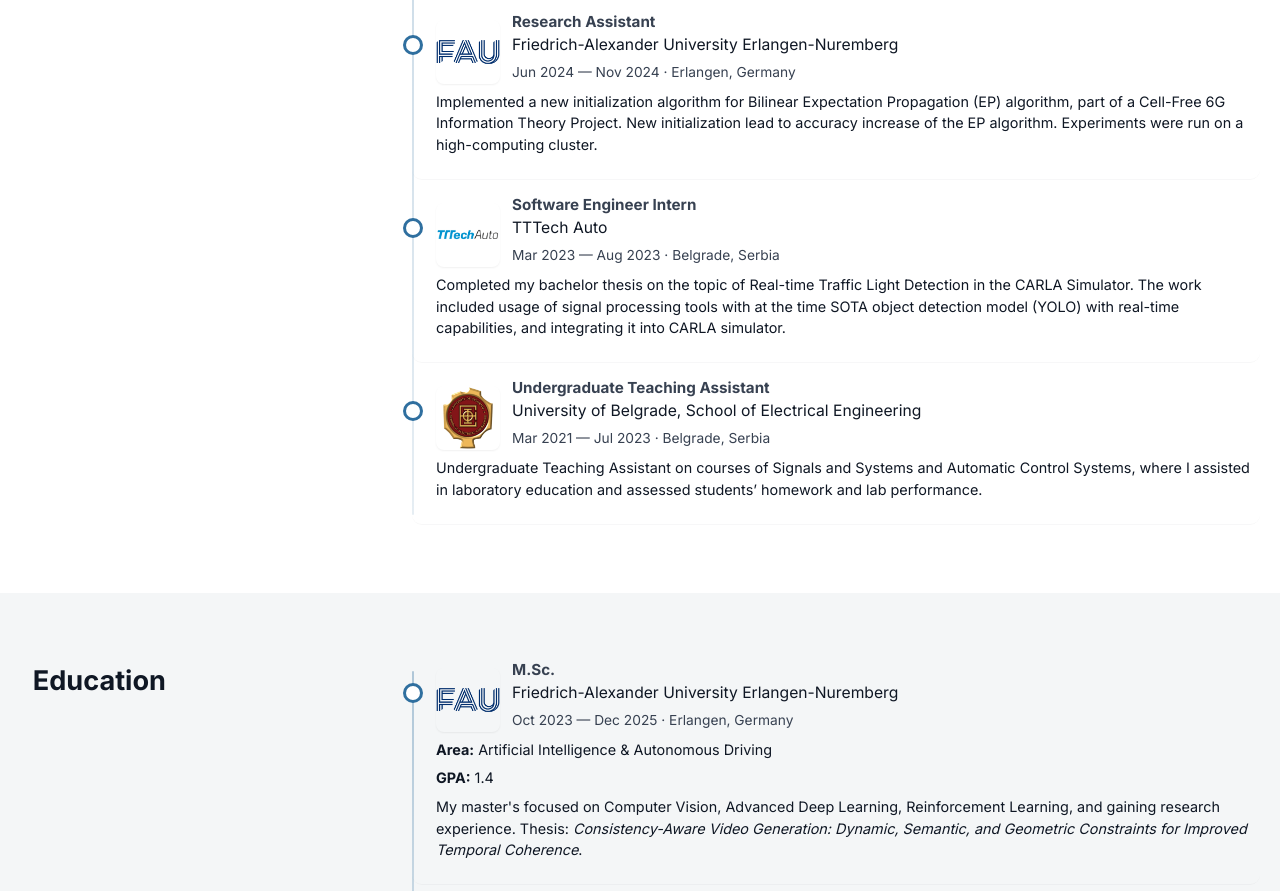
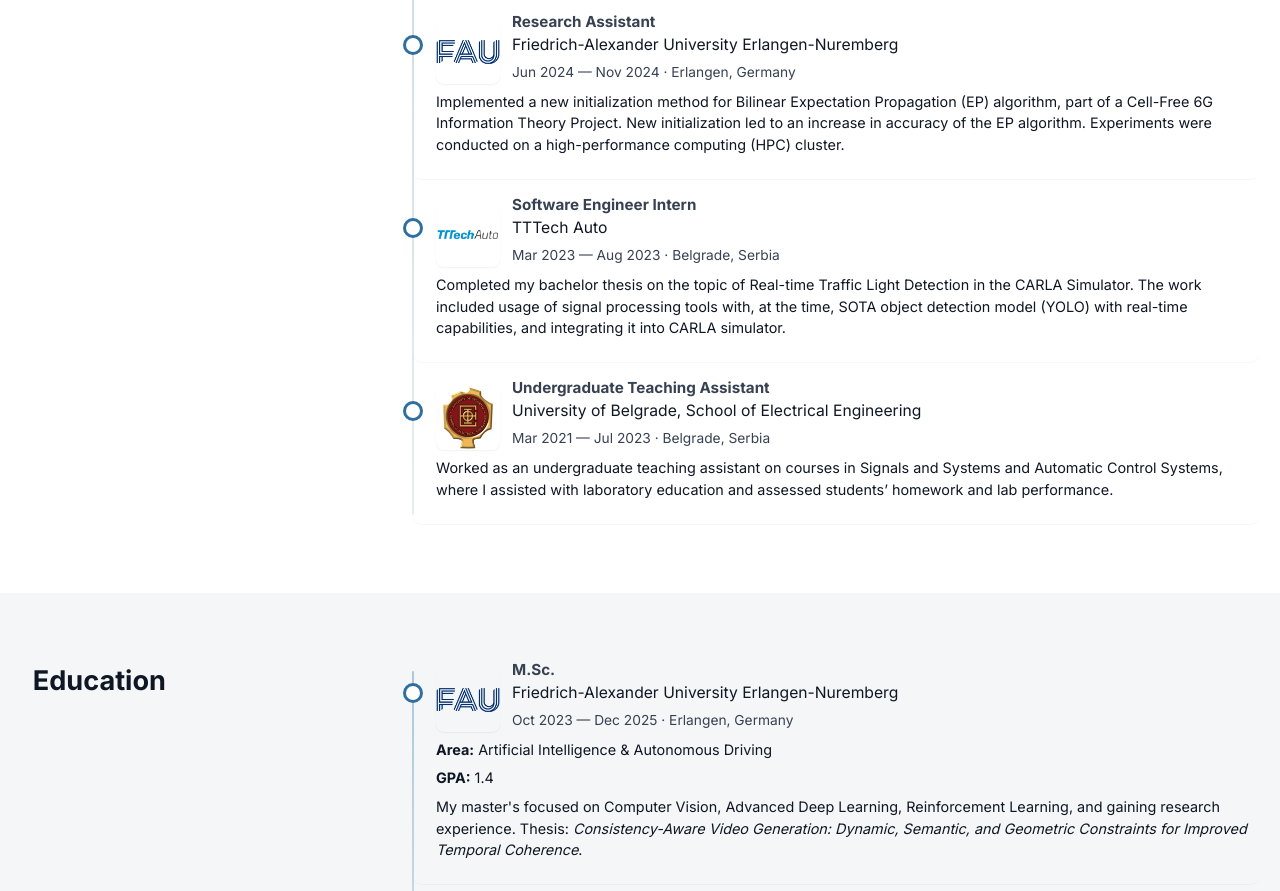
Before and after one commit to teodoraspasojevic/academic-webpage-new, a plain HTML site: page index.html in a window 1280 px wide. Shown: the part 2122-3013 px from the top of the page. Drawn offline with Linux system fonts and the light colour scheme; a web font is replaced by a local one.

Commit message:
Change experience descriptions

```diff
--- a/index.html
+++ b/index.html
@@ -201,7 +201,7 @@
                   </div>
                   <div class="cv-body">
                     <p>
-                      Implemented a new initialization algorithm for Bilinear Expectation Propagation (EP) algorithm, part of a Cell-Free 6G Information Theory Project. New initialization lead to accuracy increase of the EP algorithm. Experiments were run on a high-computing cluster.
+                      Implemented a new initialization method for Bilinear Expectation Propagation (EP) algorithm, part of a Cell-Free 6G Information Theory Project. New initialization led to an  increase in accuracy of the EP algorithm. Experiments were conducted on a high-performance computing (HPC) cluster.
                     </p>
                   </div>
                 </div>
@@ -219,7 +219,7 @@
                   </div>
                   <div class="cv-body">
                     <p>
-                      Completed my bachelor thesis on the topic of Real-time Traffic Light Detection in the CARLA Simulator. The work included usage of signal processing tools with at the time SOTA object detection model (YOLO) with real-time capabilities, and integrating it into CARLA simulator.
+                      Completed my bachelor thesis on the topic of Real-time Traffic Light Detection in the CARLA Simulator. The work included usage of signal processing tools with, at the time, SOTA object detection model (YOLO) with real-time capabilities, and integrating it into CARLA simulator.
                     </p>
                   </div>
                 </div>
@@ -237,7 +237,7 @@
                   </div>
                   <div class="cv-body">
                     <p>
-                      Undergraduate Teaching Assistant on courses of Signals and Systems and Automatic Control Systems, where I assisted in laboratory education and assessed students’ homework and lab performance.
+                      Worked as an undergraduate teaching assistant on courses in Signals and Systems and Automatic Control Systems, where I assisted with laboratory education and assessed students’ homework and lab performance.
                     </p>
                   </div>
                 </div>
```
